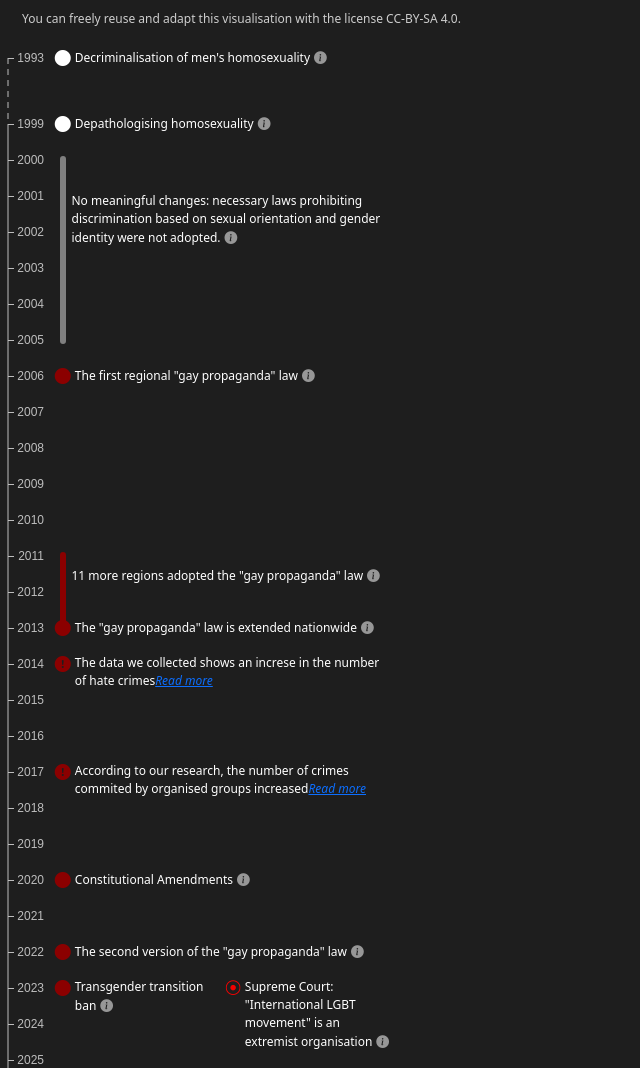
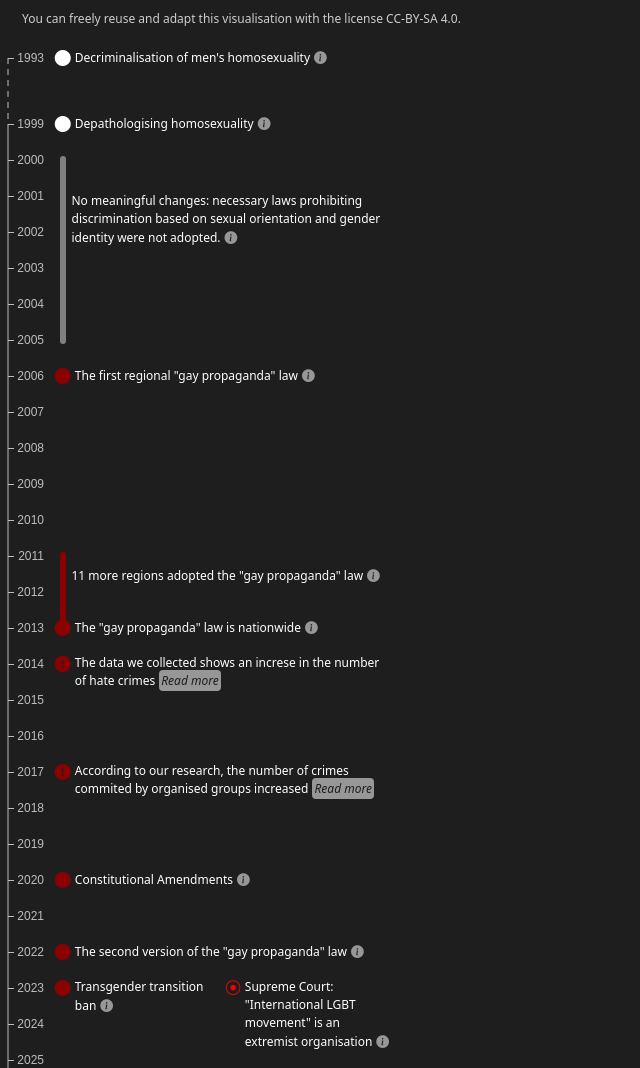
Before and after one commit to dataout-org/datavis, a plain HTML site: page docs/greyrainbow_timeline/index.html in a window 1280 px wide. Shown: the whole page, without its empty margins (0-640 px from the left). Drawn offline with nearby package versions, Linux system fonts and the light colour scheme.

Commit message:
updates in year notes

```diff
--- a/docs/greyrainbow_timeline/index.html
+++ b/docs/greyrainbow_timeline/index.html
@@ -274,7 +274,6 @@ Released under the CC-BY-SA 4.0 license
             .attr('class', 'read_more');
 
         let readMoreLink = noteAction.append('a')
-            .attr('class', 'read_more_link')
             .attr('href', note_link)
             .text("Read more");
 
--- a/docs/greyrainbow_timeline/style.css
+++ b/docs/greyrainbow_timeline/style.css
@@ -105,6 +105,20 @@ body {
   margin-right: 4px;
 }
 
+.read_more {
+	background-color: #979797;
+	border-radius: 4px;
+	padding: 2px;
+	margin-left: 4px;
+}
+
+.read_more a {
+  text-decoration: none;
+  color: #1e1e1e;
+  font-size: 12px;
+  font-weight: 400;
+}
+
 .info_icon {
   color: #979797;
   font-size: 0.8rem;
--- a/docs/greyrainbow_timeline/timeline_data.json
+++ b/docs/greyrainbow_timeline/timeline_data.json
@@ -49,7 +49,7 @@
         "year": 2013,
         "events": [
         {
-            "description": "The \"gay propaganda\" law is extended nationwide",
+            "description": "The \"gay propaganda\" law is nationwide",
             "info": "The first version of the Federal law on \"gay propaganda\". Law No. 135-FZ introduced \"propaganda of non-traditional sexual relations among minors\" as an administrative offense.",
             "progressive": "False"
         }
```
